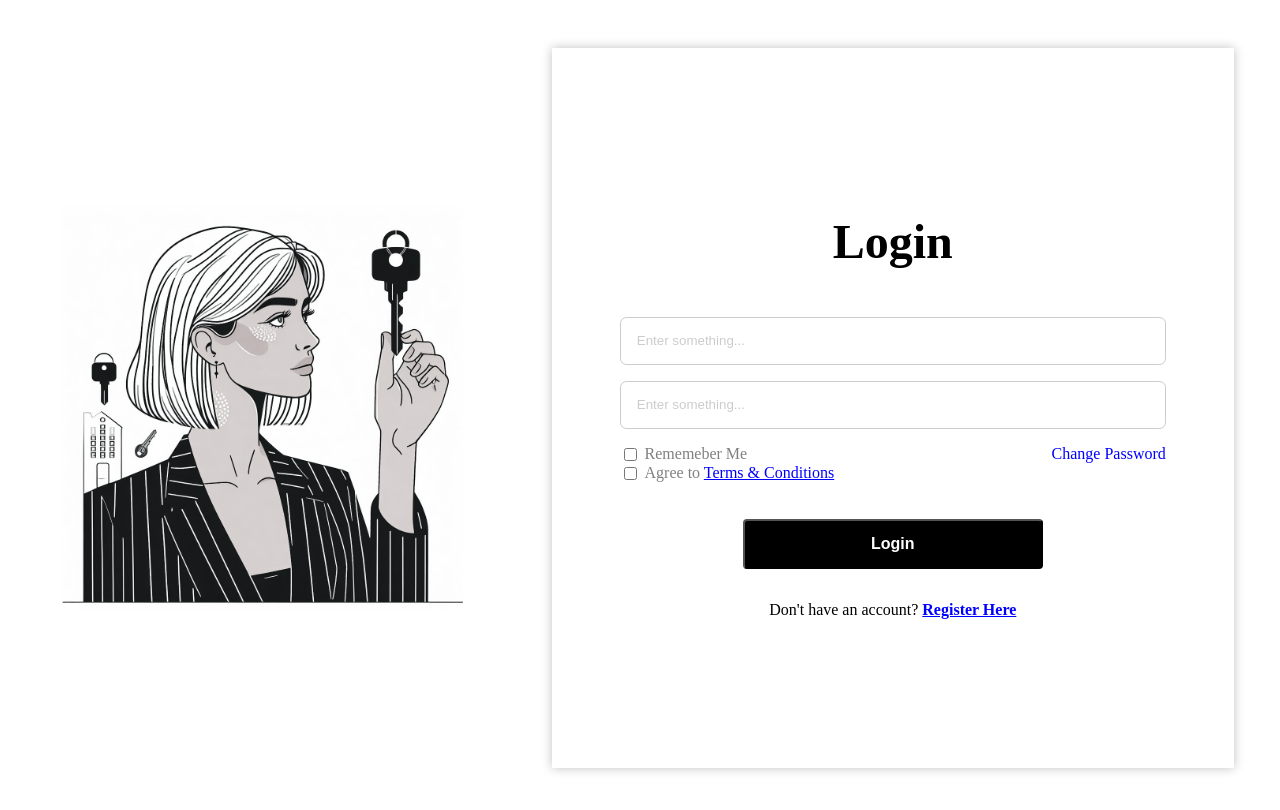
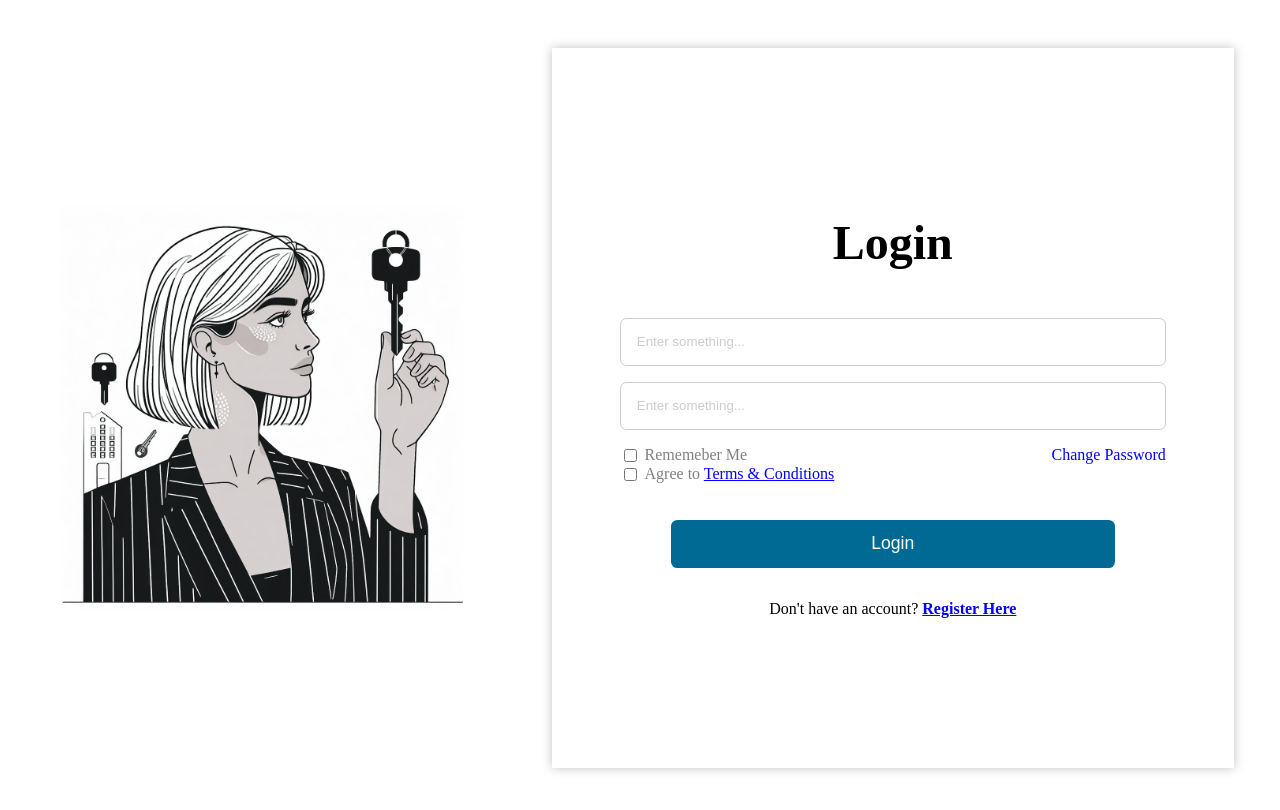
Before and after one commit to 2brownc/haute-login, a React (Vite) app: page / in a window 1280 px wide. Shown: the top 810 px of the page. Built offline with nearby package versions, Linux system fonts and the light colour scheme; some icons are missing.

Commit message:
login button

```diff
--- /dev/null
+++ b/src/components/Button.jsx
@@ -0,0 +1,24 @@
+import React from 'react';
+import styled from "styled-components";
+
+const ButtonContainer = styled.button`
+  width: 100%;
+  height: 3rem;
+  background-color: #006994;
+  color: white;
+  font-size: 1.1rem;
+  border: unset;
+  border-radius: 0.4rem;
+  margin-top: 20px;
+
+  &:hover {
+    cursor: pointer;
+    background-color: #007bae;
+  }
+`;
+
+export function LargeButton({ label }) {
+  return <ButtonContainer>
+    {label}
+  </ButtonContainer>
+}
--- a/src/components/LoginPane.jsx
+++ b/src/components/LoginPane.jsx
@@ -4,6 +4,7 @@ import styled from "styled-components";
 import { Input } from "./Inputs";
 import { CheckBox } from "./CheckBox";
 import { HyperLink } from "./Hyperlink";
+import { LargeButton } from "./Button";
 
 const LoginDialogue = styled.div`
   width: 90%;
@@ -62,24 +63,12 @@ const OptionContainer = styled.div`
   color: grey;
 `;
 
+const ButtonContainer = styled.div`
+  width: 65%;
+`;
+
 const TextRight = styled.div`
   text-align: right;
-`;
-
-const Button = styled.button`
-  width: 300px;
-  height: 50px;
-  background-color: #000;
-  color: white;
-  font-size: 16px;
-  font-weight: bold;
-  border-radius: 4px;
-  margin-top: 20px;
-
-  &:hover {
-    cursor: pointer;
-    background-color: #333;
-  }
 `;
 
 export function LoginPane() {
@@ -117,7 +106,10 @@ export function LoginPane() {
           </HyperLink>
         </TermsCheckbox>
       </OptionContainer>
-      <Button onClick={handleLogin}>Login</Button>
+
+      <ButtonContainer>
+        <LargeButton onClick={handleLogin} label={"Login"} />
+      </ButtonContainer>
 
       <p>
         Don't have an account? <HyperLink
```
